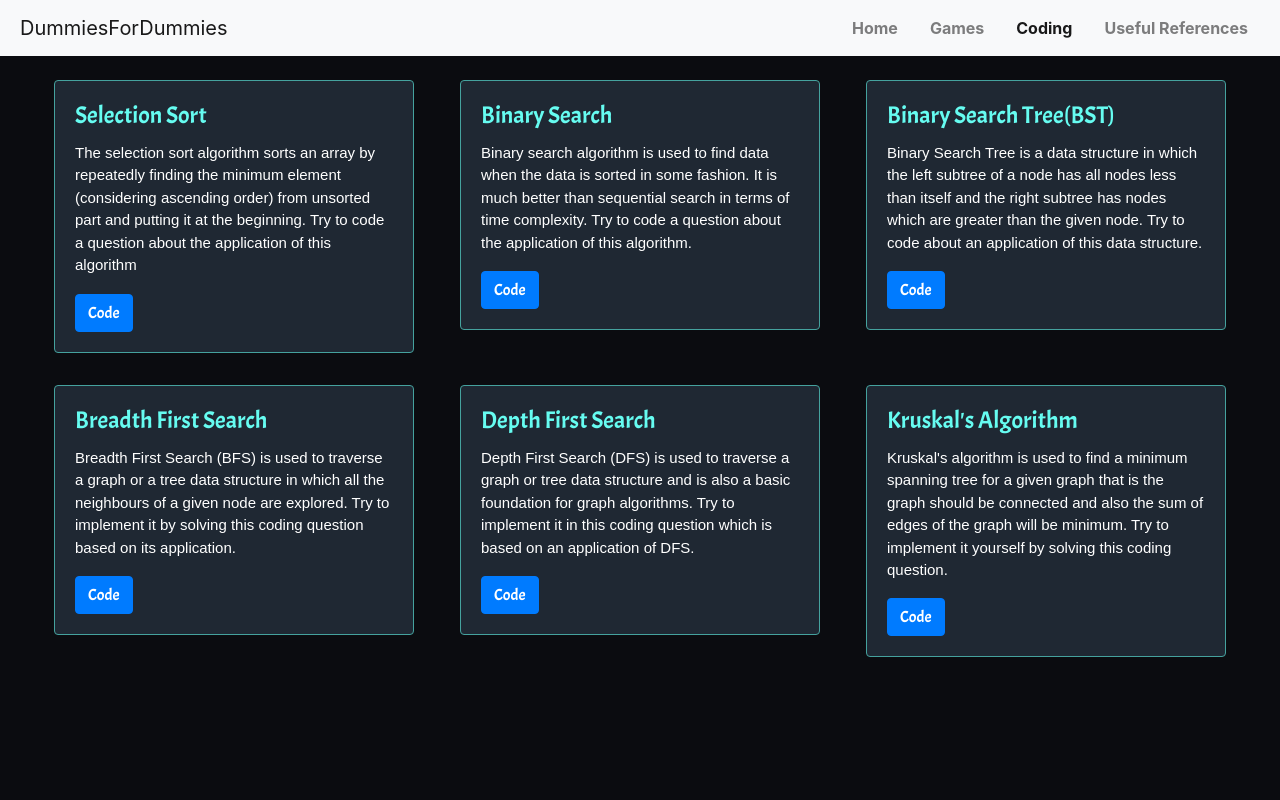
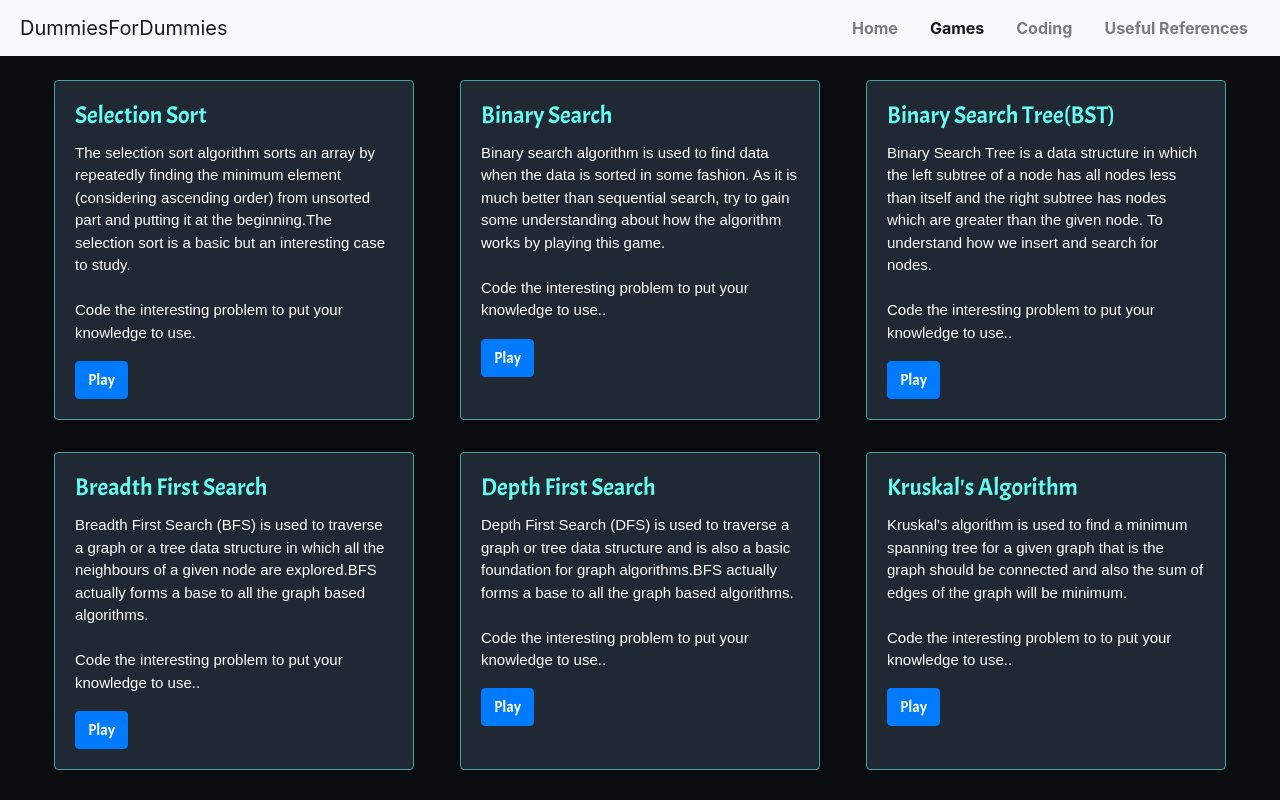
Before and after one commit to KawshikManikantan/DummiesForDummies, a Flask app: page /coding in a window 1280 px wide. Run offline with Flask 2, Linux system fonts and the light colour scheme; some libraries are stand-ins or nearby versions; some web fonts are replaced.

Commit message:
Changes done

```diff
--- a/WebApp/app.py
+++ b/WebApp/app.py
@@ -12,6 +12,12 @@ def testhelp():
         return render_template("BST_question.html")
     elif id == "3":
         return render_template("BFS_question.html")
+    elif id == "4":
+        return render_template("DFS_question.html")
+    elif id== "5":
+        return render_template("KRU_question.html")
+    elif id== "0":
+        return render_template("SOR_question.html")
 
 
 @app.route('/')
@@ -45,9 +51,9 @@ def gamesTab(id):
         return render_template("BFS_game.html")
     elif id == "4":
         return render_template("DFS_game.html")
-    elif id== "5":
+    elif id == "5":
         return render_template("KRU_game.html")
-    elif id== "6":
+    elif id == "0":
         return render_template("SOR_game.html")
     else:
         return render_template("games_layout.html")
@@ -66,11 +72,11 @@ def algo(id):
         elif id == "3":
             return render_template("BFS_question.html")
         elif id == "4":
-            return render_template("DFS_game.html")
+            return render_template("DFS_question.html")
         elif id == "5":
-            return render_template("KRU_game.html")
-        elif id == "6":
-            return render_template("SOR_game.html")
+            return render_template("KRU_question.html")
+        elif id == "0":
+            return render_template("SOR_question.html")
         else:
             return render_template("questions_layout.html")
 
--- a/WebApp/templates/coding.html
+++ b/WebApp/templates/coding.html
@@ -26,72 +26,72 @@ background-color: #0B0C10;
 
 <div class="container-fluid">
     <div class="row my-3 mx-3">
-        <div class="col-md">
+        <div class="col-md d-flex">
             <div class="card mx-2 my-2">
 <!--                <img src="#" alt="img" class="card-image-top">-->
-                <div class="card-body">
+                <div class="card-body flex-fill">
                     <h4 class="card-title">Selection Sort</h4>
-                    <p class="card-text">The selection sort algorithm sorts an array by repeatedly finding the minimum element (considering ascending order) from unsorted part and putting it at the beginning. Try to code a question about the application of this algorithm</p>
-                    <a href="{{ url_for('algo', id=0) }}" class="btn btn-primary">Code</a>
+                    <p class="card-text">The selection sort algorithm sorts an array by repeatedly finding the minimum element (considering ascending order) from unsorted part and putting it at the beginning.The selection sort is a basic but an interesting case to study.<br> <br>Code the interesting problem to put your knowledge to use.</p>
+                    <a href="{{ url_for('algo', id=0) }}" class="btn btn-primary">Play</a>
                 </div>
             </div>
         </div>
-        <div class="col-md">
+        <div class="col-md d-flex">
             <div class="card mx-2 my-2">
 <!--                <img src="#" alt="img" class="card-image-top">-->
-                <div class="card-body">
+                <div class="card-body flex-fill">
                     <h4 class="card-title">Binary Search</h4>
-                    <p class="card-text">Binary search algorithm is used to find data when the data is sorted in some fashion. It is much better than sequential search in terms of time complexity. Try to code a question about the application of this algorithm.</p>
-                    <a href="{{ url_for('algo', id=1) }}" class="btn btn-primary">Code</a>
+                    <p class="card-text">Binary search algorithm is used to find data when the data is sorted in some fashion. As it is much better than sequential search, try to gain some understanding about how the algorithm works by playing this game.<br> <br>Code the interesting problem to put your knowledge to use..</p>
+                    <a href="{{ url_for('algo', id=1) }}" class="btn btn-primary">Play</a>
                 </div>
             </div>
         </div>
-        <div class="col-md">
+        <div class="col-md d-flex">
             <div class="card mx-2 my-2">
 <!--                <img src="#" alt="img" class="card-image-top">-->
-                <div class="card-body">
+                <div class="card-body flex-fill">
                    <h4 class="card-title">Binary Search Tree(BST)</h4>
-                    <p class="card-text">Binary Search Tree is a data structure in which the left subtree of a node has all nodes less than itself and the right subtree has nodes which are greater than the given node. Try to code about an application of this data structure.</p>
-                    <a href="{{ url_for('algo', id=2) }}" class="btn btn-primary">Code</a>
+                    <p class="card-text">Binary Search Tree is a data structure in which the left subtree of a node has all nodes less than itself and the right subtree has nodes which are greater than the given node. To understand how we insert and search for nodes. <br> <br> Code the interesting problem to put your knowledge to use..</p>
+                    <a href="{{ url_for('algo', id=2) }}" class="btn btn-primary">Play</a>
                 </div>
             </div>
         </div>
     </div>
     <div class="row my-3 mx-3">
-        <div class="col-md">
+        <div class="col-md d-flex">
             <div class="card mx-2 my-2">
 <!--                <img src="#" alt="img" class="card-image-top">-->
-                <div class="card-body">
+                <div class="card-body flex-fill">
                     <h4 class="card-title">Breadth First Search</h4>
-                    <p class="card-text">Breadth First Search (BFS) is used to traverse a graph or a tree data structure in which all the neighbours of a given node are explored. Try to implement it by solving this coding question based on its application.</p>
-                    <a href="{{ url_for('algo', id=3) }}" class="btn btn-primary">Code</a>
+                    <p class="card-text">Breadth First Search (BFS) is used to traverse a graph or a tree data structure in which all the neighbours of a given node are explored.BFS actually forms a base to all the graph based algorithms. <br> <br> Code the interesting problem to put your knowledge to use..</p>
+                    <a href="{{ url_for('algo', id=3) }}" class="btn btn-primary">Play</a>
                 </div>
             </div>
         </div>
-        <div class="col-md">
+        <div class="col-md d-flex">
             <div class="card mx-2 my-2">
 <!--                <img src="#" alt="img" class="card-image-top">-->
-                <div class="card-body">
+                <div class="card-body flex-fill">
                     <h4 class="card-title">Depth First Search</h4>
-                    <p class="card-text">Depth First Search (DFS) is used to traverse a graph or tree data structure and is also a basic foundation for graph algorithms. Try to implement it in this coding question which is based on an application of DFS.</p>
-                    <a href="{{ url_for('algo', id=4) }}" class="btn btn-primary">Code</a>
+                    <p class="card-text">Depth First Search (DFS) is used to traverse a graph or tree data structure and is also a basic foundation for graph algorithms.BFS actually forms a base to all the graph based algorithms.  <br> <br> Code the interesting problem to put your knowledge to use..</p>
+                    <a href="{{ url_for('algo', id=4) }}" class="btn btn-primary">Play</a>
                 </div>
             </div>
         </div>
-        <div class="col-md">
+        <div class="col-md d-flex">
             <div class="card mx-2 my-2">
 <!--                <img src="#" alt="img" class="card-image-top">-->
-                <div class="card-body">
+                <div class="card-body flex-fill">
                    <h4 class="card-title">Kruskal's Algorithm</h4>
-                    <p class="card-text">Kruskal's algorithm is used to find a minimum spanning tree for a given graph that is the graph should be connected and also the sum of edges of the graph will be minimum. Try to implement it yourself by solving this coding question.</p>
-                    <a href="{{ url_for('algo', id=5) }}" class="btn btn-primary">Code</a>
+                    <p class="card-text">Kruskal's algorithm is used to find a minimum spanning tree for a given graph that is the graph should be connected and also the sum of edges of the graph will be minimum.<br> <br> Code the interesting problem to to put your knowledge to use..</p>
+                    <a href="{{ url_for('algo', id=5) }}" class="btn btn-primary">Play</a>
                 </div>
             </div>
         </div>
     </div>
 </div>
 <script type="text/javascript">
-    var element = document.getElementById('coding');
+    var element = document.getElementById('Game');
     element.classList.add("active");
 </script>
 {% endblock body %}
```
Also changed, not shown: WebApp/templates/DFS_question.html (+20 -16 lines), WebApp/templates/KRU_question.html (added, +55 -0 lines), WebApp/templates/games.html (+18 -18 lines), WebApp/templates/SOR_question.html (added).
